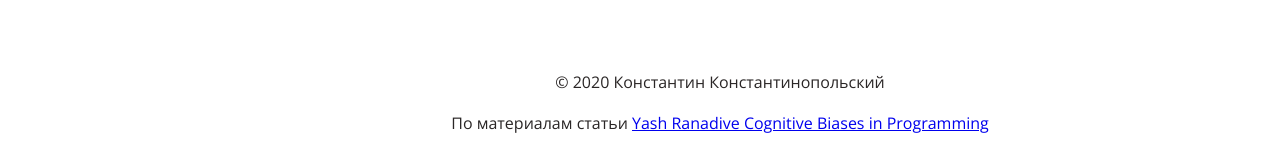
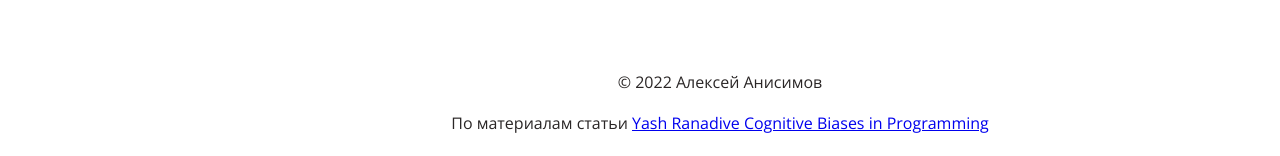
Before and after one commit to alexkwyk/layout-designer-project-58, a website: page src/index.html in a window 1280 px wide. Shown: the part 7520-7676 px from the top of the page. Drawn offline with Linux system fonts and the light colour scheme.

Commit message:
final commit

```diff
--- a/src/index.html
+++ b/src/index.html
@@ -247,7 +247,7 @@
                 </form>
             </div>
             <div class="contact-info">
-                <p>© 2020 Константин Константинопольский</p>
+                <p>© 2022 Алексей Анисимов</p>
                 <p>По материалам статьи <a href="https://medium.com/hackernoon/cognitive-biases-in-programming-5e937707c27b">Yash Ranadive Cognitive Biases in Programming</a></p>
                 <a href="https://ru.hexlet.io/">Курсы программирования Hexlet</a>
             </div>
```
